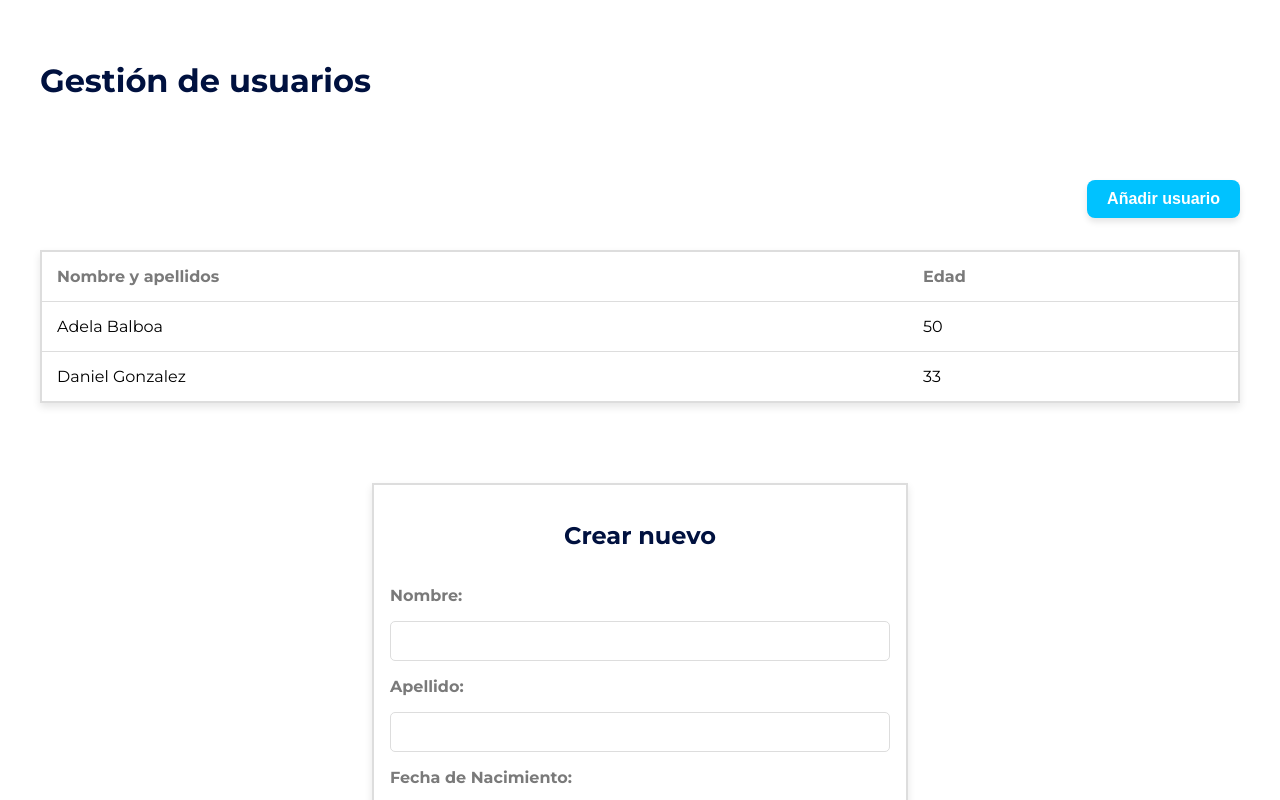
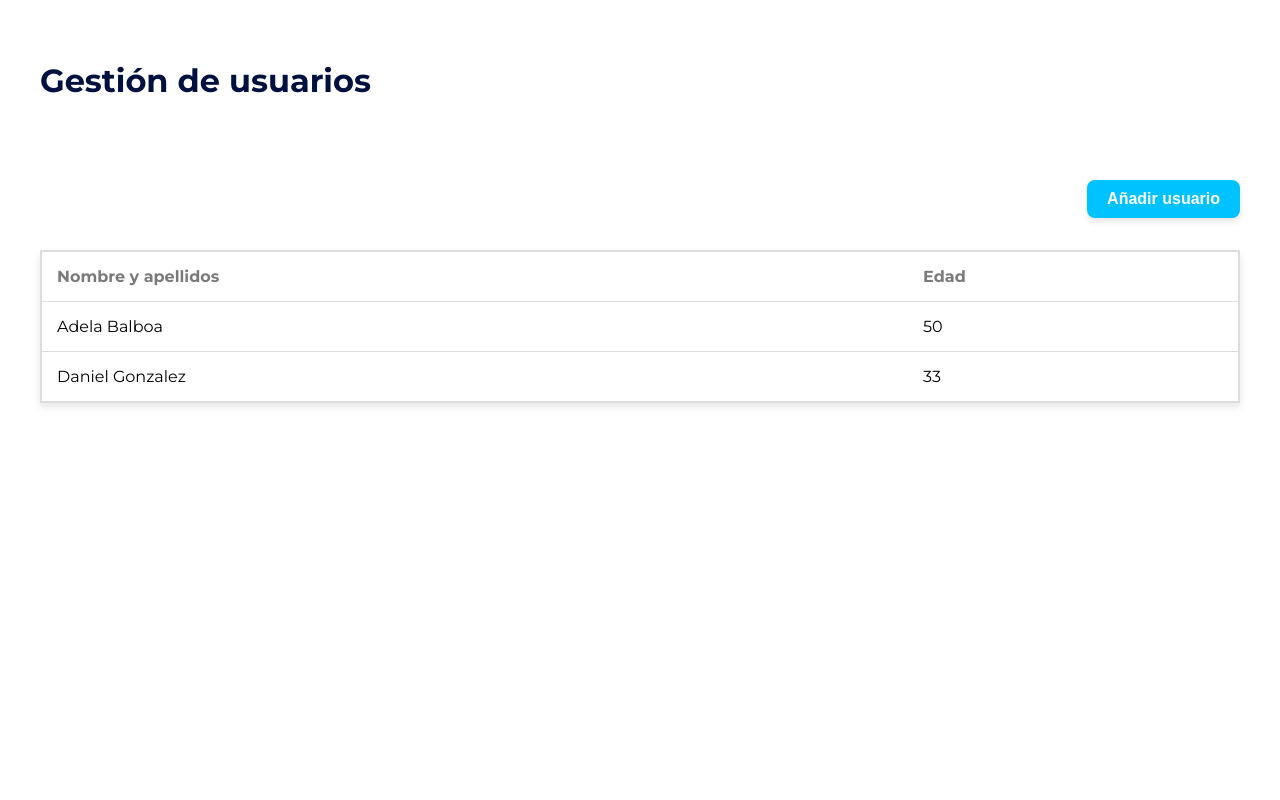
Before and after one commit to Michely05/gestion-usuarios, a Vue app: page / in a window 1280 px wide. Shown: the top 800 px of the page. Built offline with nearby package versions, Linux system fonts and the light colour scheme.

Commit message:
fix user connection between components

```diff
--- a/src/App.vue
+++ b/src/App.vue
@@ -1,15 +1,11 @@
 <script setup>
 import { RouterView } from 'vue-router';
-import UserList from './components/UserList.vue';
-import UserForm from './components/UserForm.vue';
 </script>
 
 
 <template>
   <div id="app">
     <h1>Gestión de usuarios</h1>
-    <UserList />
-    <UserForm />
     <router-view></router-view>
   </div>
 </template>
```
